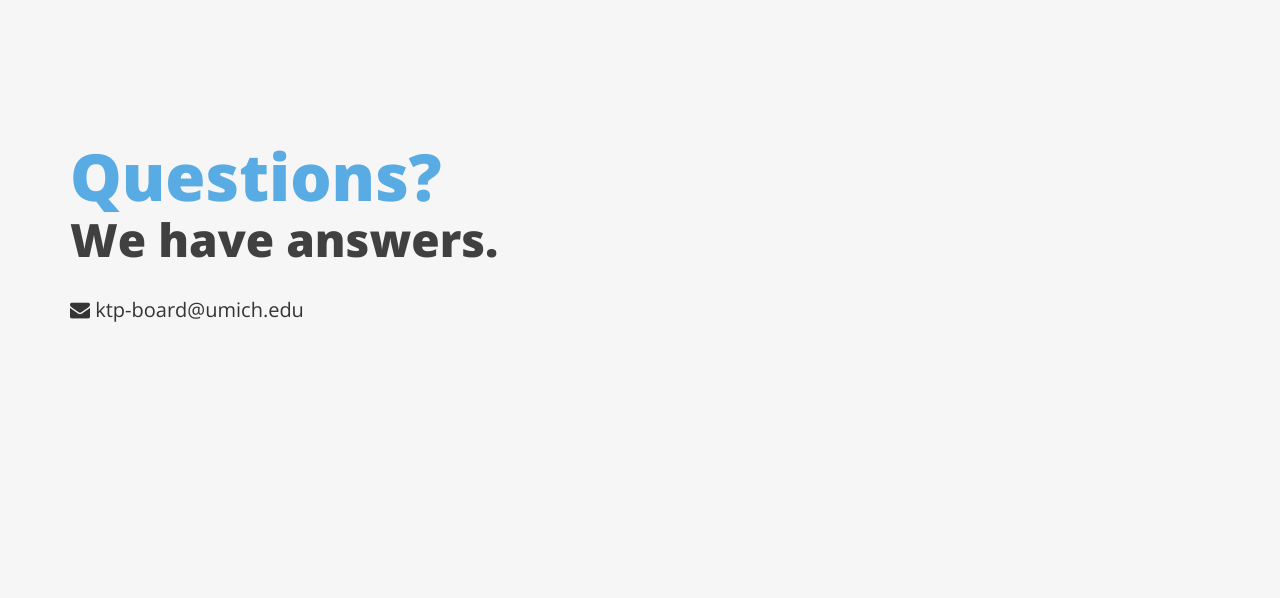
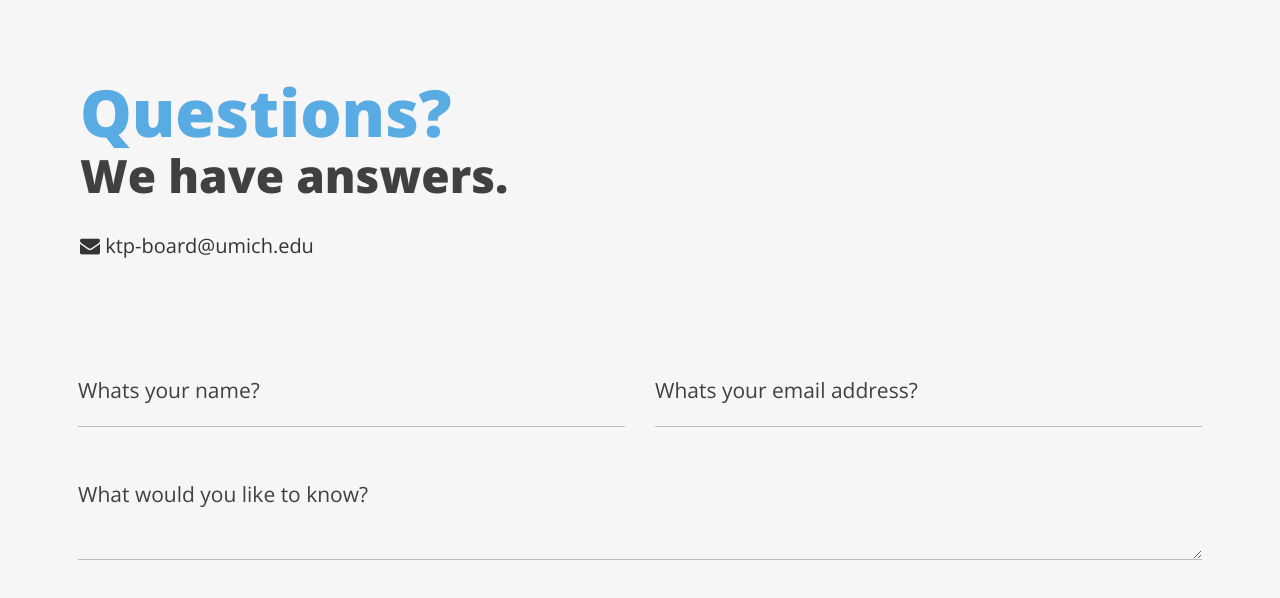
Before and after one commit to rickydia/ktpWebsite, a plain HTML site: page contact-us.html in a window 1280 px wide. Shown: the part 143-741 px from the top of the page. Drawn offline with nearby package versions, Linux system fonts and the light colour scheme; some packages are replaced by stand-ins of ours; a web font is replaced by a local one.

Commit message:
updated style

```diff
--- a/css/style.css
+++ b/css/style.css
@@ -233,7 +233,7 @@ main[role="main-home-wrapper"],main[role="main-inner-wrapper"] { padding-bottom:
 /* Title padding */
 /* main[role="main-home-wrapper"] article[role="pge-title-content"],main[role="main-inner-wrapper"] article[role="pge-title-content"]{ padding-left:41px} */
 
-main[role="main-home-wrapper"] article[role="pge-title-content"] header,main[role="main-inner-wrapper"] article[role="pge-title-content"] header{ padding-bottom:19px; padding-top:83px}
+main[role="main-home-wrapper"] article[role="pge-title-content"] header,main[role="main-inner-wrapper"] article[role="pge-title-content"] header{ padding-bottom:19px; padding-top:19px}
 
 main[role="main-home-wrapper"] article[role="pge-title-content"] header h2,main[role="main-inner-wrapper"] article[role="pge-title-content"] header h2{ font-size:46px; line-height:53px; color:#404040; font-weight:800}
 
@@ -309,7 +309,7 @@ section.blog-content:hover figure img{ opacity:0.5}
 
 /*===== Contact ===*/
 
-article[role="pge-title-content"].contact-header{ padding-bottom:218px}
+article[role="pge-title-content"].contact-header{ padding-bottom:0px; padding-left:10px}
 
 article[role="pge-title-content"].contact-header p a{ color:#343434; padding-right:34px}
 
@@ -323,7 +323,7 @@ article[role="pge-title-content"].contact-header p a:hover{color:#fa5c57; text-d
 
 #success_page h3,#success_page p{color:#60ca6f }
 
-.contat-from-wrapper{ padding:0 69px; margin-top:108px}
+.contat-from-wrapper{ padding:0 23px; margin-top:108px}
 
 .contat-from-wrapper input[type="text"],.contat-from-wrapper input[type="email"],.contat-from-wrapper textarea{ width:100%; display:block; outline:none; border-bottom:1px solid #bbbbbb; background-color:inherit; color:#404040; font-size:21px; line-height:23px; padding-bottom:24px}
 
```
